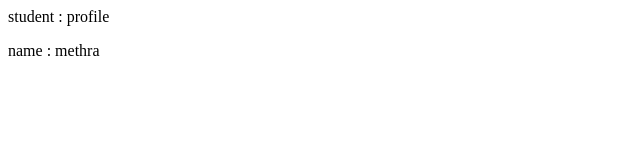
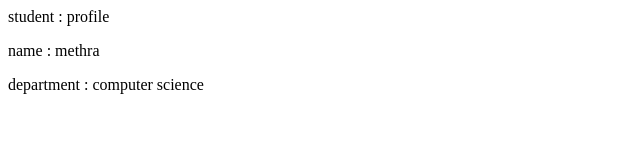
Before and after one commit to 26cm048-lang/student-profile, a plain HTML site: page index.html in a window 1280 px wide. Shown: the whole page, without its empty margins (0-640 px from the left). Drawn offline with Linux system fonts and the light colour scheme.

Commit message:
add department

```diff
--- a/index.html
+++ b/index.html
@@ -1,2 +1,3 @@
 <hi>student : profile</hi>
 <p>name : methra</p>
+<p>department : computer science</p>
```
